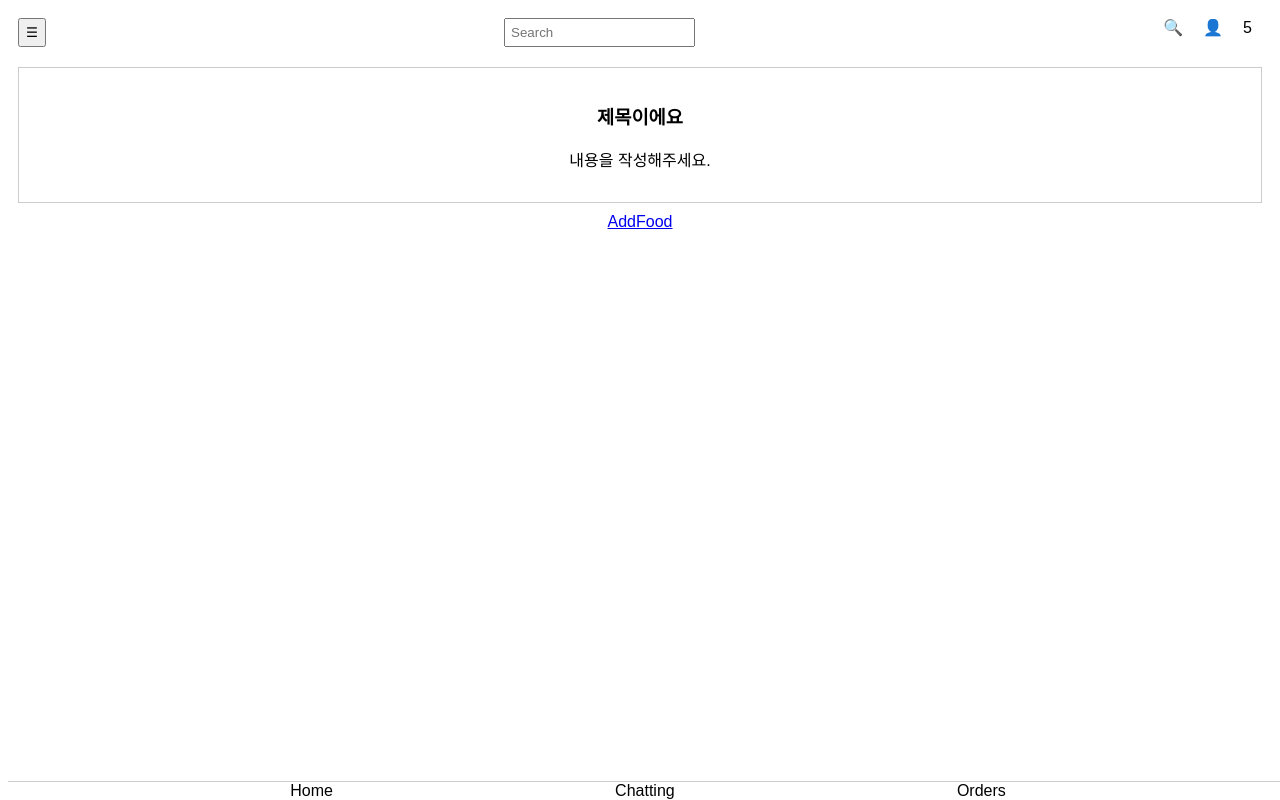
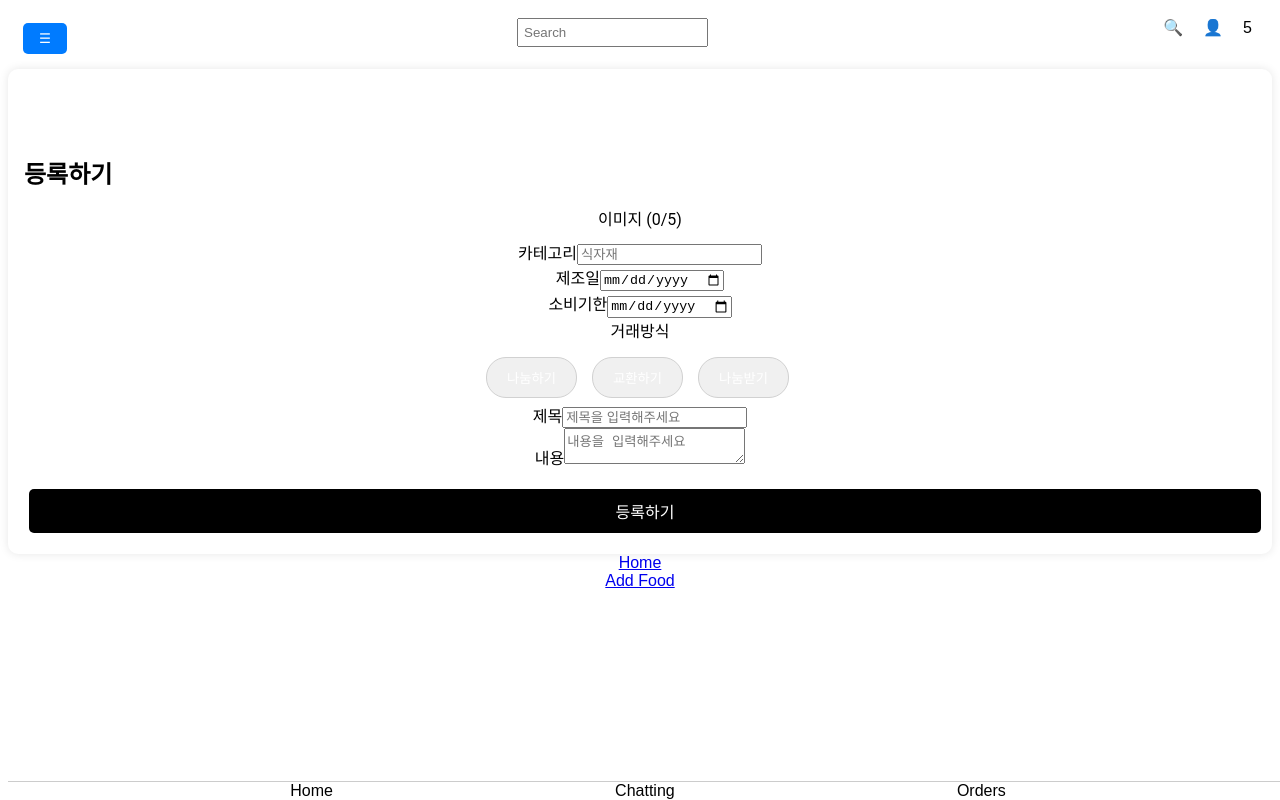
Before and after one commit to CookShare-addinedu/CookShare, a React (Create React App) app in the folder client/: page /edit-food/1 in a window 1280 px wide. Built offline with nearby package versions, Linux system fonts and the light colour scheme.

Commit message:
feat: FE 게시판 메인페이지, 입력 폼 추가

```diff
--- a/client/src/App.css
+++ b/client/src/App.css
@@ -1,3 +1,11 @@
+/* styles.css 또는 해당 컴포넌트의 CSS 파일에 추가 */
+.food-image {
+    width: 200px;  /* 원하는 너비 */
+    height: 150px; /* 원하는 높이 */
+    object-fit: cover; /* 이미지 비율을 유지하면서 요소에 맞춤 */
+}
+
+
 .app {
     font-family: sans-serif;
     text-align: center;
--- a/client/src/App.js
+++ b/client/src/App.js
@@ -2,23 +2,23 @@ import React from 'react';
 import './App.css';
 import {Link, Route, Routes} from "react-router-dom";
 import FoodForm from "./views/Board/FoodForm";
+import FoodList from "./views/Board/FoodList";
+import FoodDetail from "./views/Board/FoodDetail";
 
 function App() {
     return (
         <div className="app">
             <Header />
-            <MessageList messages={dummyMessages} />
             <NavigationBar />
             <Routes>
-                <Route path="/add" element={<FoodForm/>} />
-                {/*<Route path="/search" element={<Search/>} />*/}
-                {/*<Route path="/country/:code" element={<Country/>} />*/}
-                {/*<Route path="*" element={<NotFound/>} />*/}
+                <Route path="/" element={<FoodList />} />
+                <Route path="/add" element={<FoodForm />} />
+                <Route path="/foods/:id" element={<FoodDetail />} />
+                <Route path="/edit-food/:id" element={<FoodForm />} />
             </Routes>
             <div>
-                <Link to={"/add"}>AddFood</Link>
-                {/*<Link to={"/search"}>Search</Link>*/}
-                {/*<Link to={"/country"}>Country</Link>*/}
+                <Link to="/">Home</Link><br></br>
+                <Link to="/add">Add Food</Link>
             </div>
         </div>
     );
@@ -71,12 +71,6 @@ function NavigationBar() {
     );
 }
 
-const dummyMessages = [
-    {
-        title: "제목이에요",
-        body: "내용을 작성해주세요."
-    },
-    // ... 기타 메시지 객체
-];
+
 
 export default App;
--- /dev/null
+++ b/client/src/views/Board/FoodDetail.jsx
@@ -0,0 +1,49 @@
+import React, { useEffect, useState } from 'react';
+import axios from 'axios';
+import {useNavigate, useParams} from 'react-router-dom';
+
+function FoodDetail() {
+    const { id } = useParams();
+    const [food, setFood] = useState({});
+    const navigate = useNavigate();
+    const [isLoading, setIsLoading] = useState(false);
+    const [error, setError] = useState(null);
+
+    useEffect(() => {
+        console.log("Requested ID:", id); // 디버깅을 위해 요청 ID 출력
+        const fetchFood = async () => {
+            setIsLoading(true);
+            try {
+                const response = await axios.get(`/api/foods/${id}`);
+                setFood(response.data);
+                console.log("id 값으로 읽어와!");
+                console.log(response.data);
+            } catch (error) {
+                console.error('Failed to fetch food details', error);
+                setError('Failed to load food details');
+            } finally {
+                setIsLoading(false);
+            }
+        };
+
+        fetchFood();
+    }, [id]);
+
+    if (isLoading) return <p>Loading...</p>;
+    if (error) return <p>{error}</p>;
+
+    const handleEdit = () => {
+        navigate(`/edit-food/${id}`, { state: { food: food } });
+    };
+
+    return (
+        <div>
+            <h2>{food.title}</h2>
+            <p>{food.description}</p>
+            {food.imageUrls && <img src={food.imageUrls[0]} alt={food.title}/>}
+            <button onClick={handleEdit}>Edit</button>
+        </div>
+    );
+}
+
+export default FoodDetail;
--- a/client/src/views/Board/FoodForm.css
+++ b/client/src/views/Board/FoodForm.css
@@ -1,3 +1,10 @@
+.image-preview img {
+    max-width: 100px; /* 이미지의 최대 너비를 100px로 설정 */
+    max-height: 100px; /* 이미지의 최대 높이를 100px로 설정 */
+    margin-right: 10px; /* 이미지 간의 간격 조정 */
+}
+
+
 .food-form-container {
     font-family: 'Roboto', sans-serif;
     background-color: #fff;
--- a/client/src/views/Board/FoodForm.jsx
+++ b/client/src/views/Board/FoodForm.jsx
@@ -1,17 +1,44 @@
-import React, { useState } from 'react';
+import React, {useEffect, useState} from 'react';
 import axios from 'axios';
 import './FoodForm.css';
+import {useLocation, useNavigate} from "react-router-dom";
 
 const FoodForm = () => {
+    const location = useLocation();
+    const navigate = useNavigate();
+    const initialData = location.state?.food;
+
     const [foodData, setFoodData] = useState({
-        image: '', // 이미지 파일 상태 추가
-        category: '', // 카테고리 ID 또는 이름을 입력받을 것
+        category: '',
         makeByDate: '',
         eatByDate: '',
         status: '',
         title: '',
         description: ''
     });
+
+    useEffect(() => {
+        console.log(initialData);
+        if (initialData) {
+            setFoodData({
+                category: initialData.category,
+                makeByDate: initialData.makeByDate,
+                eatByDate: initialData.eatByDate,
+                status: initialData.status,
+                title: initialData.title,
+                description: initialData.description
+            });
+            setSelectedStatus(initialData.status); // 상태를 설정합니다.
+
+            // 이미지 URL을 이미지 미리보기 배열에 추가합니다.
+            // 가정: initialData.imageUrls는 이미지 URL 문자열 배열입니다.
+            if (initialData.imageUrls) {
+                setImages(initialData.imageUrls.map(url => ({ url })));
+            }
+        }
+    }, [initialData]);
+
+    const [images, setImages] = useState([]); // 이미지 파일 목록 상태 추가
 
     const handleChange = (e) => {
         setFoodData({ ...foodData, [e.target.name]: e.target.value });
@@ -23,31 +50,49 @@ const FoodForm = () => {
         setFoodData({ ...foodData, status: statusValue });
         setSelectedStatus(statusValue); // 버튼의 스타일을 변경하기 위해 선택된 상태를 설정합니다.
     };
+    // 이미지 변경 핸들러를 수정합니다.
     const handleImageChange = (e) => {
-        setFoodData({ ...foodData, image: e.target.files[0] });
+        if (e.target.files) {
+            // 로컬에서 선택된 이미지 파일들의 배열을 생성합니다.
+            const fileImages = Array.from(e.target.files).map(file => ({
+                file,
+                url: URL.createObjectURL(file)
+            }));
+            // 기존 이미지와 새로운 이미지를 결합합니다.
+            setImages(prevImages => [...prevImages, ...fileImages].slice(0, 5));
+        }
+    };
+
+    // 이미지 제거 핸들러를 추가합니다.
+    const handleRemoveImage = (index) => {
+        setImages(prevImages => prevImages.filter((_, i) => i !== index));
     };
 
     const handleSubmit = async (e) => {
         e.preventDefault();
 
         const formData = new FormData();
-        formData.append('image', foodData.image);
+        images.forEach(image => {
+            formData.append('images', image); // 이미지 파일을 formData에 추가
+        });
+
         Object.keys(foodData).forEach(key => {
-            if (key !== 'image') { // image 키를 제외하고 formData에 추가
-                formData.append(key, foodData[key]);
-            }
+            formData.append(key, foodData[key]);
         });
 
         try {
-            // 서버에 POST 요청
-            console.log(formData.get('image'));
-            console.log(formData.get('title'));
-            console.log(foodData);
-            const response = await axios.post('/api/foods', formData);
+            let response;
+            if (initialData?.id) {
+                // 데이터 수정 (PUT 요청)
+                response = await axios.put(`/api/foods/${initialData.id}`, formData);
+            } else {
+                // 새 데이터 추가 (POST 요청)
+                response = await axios.post('/api/foods', formData);
+            }
             console.log(response.data);
-            // 처리 완료 후 추가 동작(예: 폼 초기화, 알림 표시 등)
+            navigate(`/foods/${response.data.id}`); // 성공적으로 처리 후 해당 음식 상세 페이지로 이동
         } catch (error) {
-            console.error('Error posting food data', error);
+            console.error('Error submitting food data', error);
         }
     };
 
@@ -61,9 +106,20 @@ const FoodForm = () => {
             <form onSubmit={handleSubmit} className="food-form">
                 <div className="form-group">
                     <label htmlFor="image" className="image-label">
-                        이미지 (0/5)
-                        <input type="file" id="image" onChange={handleImageChange} className="image-input"/>
+                        이미지 ({images.length}/5) {/* 이미지 개수 업데이트 */}
+                        <input type="file" id="image" onChange={handleImageChange} className="image-input" multiple/>
                     </label>
+                    <div className="image-preview">
+                        {images.map((image, index) => (
+                            <div key={index}>
+                                <img src={image.url} alt={`Preview ${index}`} />
+                                {/* 이미지 제거 버튼을 추가합니다. */}
+                                <button type="button" onClick={() => handleRemoveImage(index)}>
+                                    Remove
+                                </button>
+                            </div>
+                        ))}
+                    </div>
                 </div>
 
                 <div className="form-group">
--- /dev/null
+++ b/client/src/views/Board/FoodList.css
@@ -0,0 +1,14 @@
+button {
+    margin: 5px;
+    padding: 8px 16px;
+    border: none;
+    background-color: #007BFF;
+    color: white;
+    border-radius: 5px;
+    cursor: pointer;
+}
+
+button:disabled {
+    background-color: #ccc;
+    cursor: not-allowed;
+}
--- /dev/null
+++ b/client/src/views/Board/FoodList.jsx
@@ -0,0 +1,78 @@
+import React, { useEffect, useState } from 'react';
+import axios from 'axios';
+import './FoodList.css';
+import {Link} from "react-router-dom";
+
+function FoodList() {
+    const [foods, setFoods] = useState([]);
+    const [currentPage, setCurrentPage] = useState(1);
+    const [itemsPerPage, setItemsPerPage] = useState(10);  // 페이지당 항목 수
+    const [totalPages, setTotalPages] = useState(0);
+    const [isLoading, setIsLoading] = useState(false);
+    const [error, setError] = useState(null);
+
+
+    useEffect(() => {
+        fetchFoods();
+    }, [currentPage]);  // currentPage가 변경될 때마다 fetchFoods를 호출
+
+
+    const fetchFoods = async () => {
+        setIsLoading(true);
+        setError(null);
+        try {
+            const response = await axios.get('/api/foods', {
+                params: {
+                    page: currentPage - 1,  // 페이지 인덱스는 0부터 시작하므로 조정이 필요할 수 있습니다.
+                    size: itemsPerPage
+                }
+            });
+            // console.log(response.data.id);
+            // console.log(response.data);
+            // console.log(response.data.content);
+            setFoods(response.data.content);  // 서버에서 'content' 필드에 데이터가 포함되어 있음
+            setTotalPages(response.data.totalPages);  // 총 페이지 수
+            setCurrentPage(response.data.number + 1);  // 현재 페이지 (응답은 0부터 시작하므로 +1 처리)
+        } catch (error) {
+            console.error('Failed to fetch foods', error);
+            setError('Failed to load foods');
+        } finally {
+            setIsLoading(false);
+        }
+    };
+
+    const handlePrevPage = () => {
+        setCurrentPage(currentPage - 1);
+    };
+
+    const handleNextPage = () => {
+        setCurrentPage(currentPage + 1);
+    };
+    return (
+        <div className="food-list">
+            {isLoading ? (
+                <p>Loading...</p>
+            ) : error ? (
+                <p>Error: {error}</p>  // 에러가 있을 때 에러 메시지를 보여줍니다.
+            ) : (
+                foods.map(food => (
+                    <Link to={`/foods/${food.foodId}`} key={food.foodId}>
+                        <div className="food-item">
+                            <h3>{food.title}</h3>
+                            <h3>{food.foodId}</h3>
+                            <p>{food.description}</p>
+                            <img src={food.imageUrls[0]} alt={food.title} className="food-image" />
+                        </div>
+                    </Link>
+                ))
+            )}
+            <div>
+                <button onClick={handlePrevPage} disabled={currentPage === 1}>Previous</button>
+                <button onClick={handleNextPage} disabled={currentPage >= totalPages}>Next</button>
+            </div>
+        </div>
+    );
+
+}
+
+export default FoodList;
```
